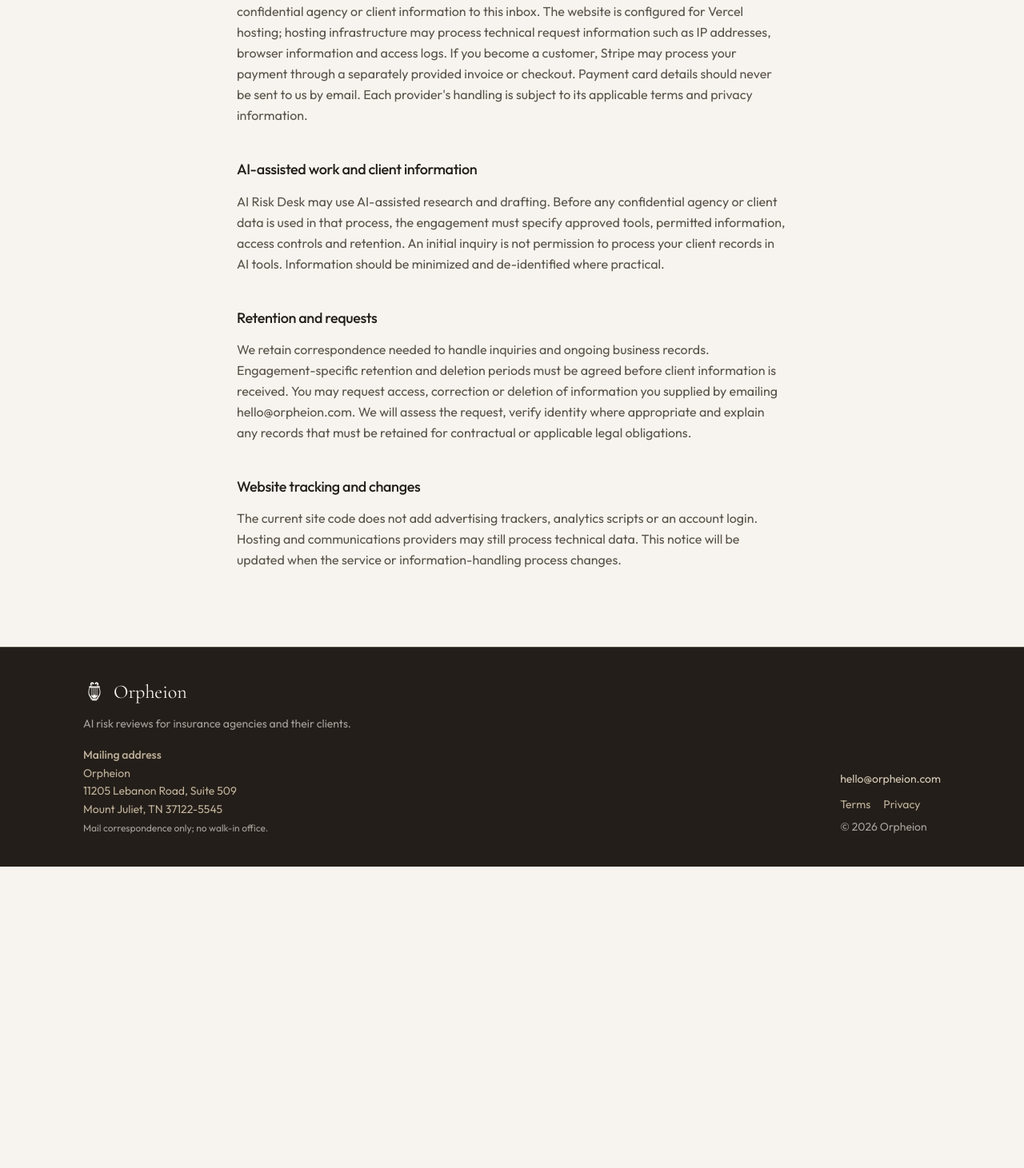
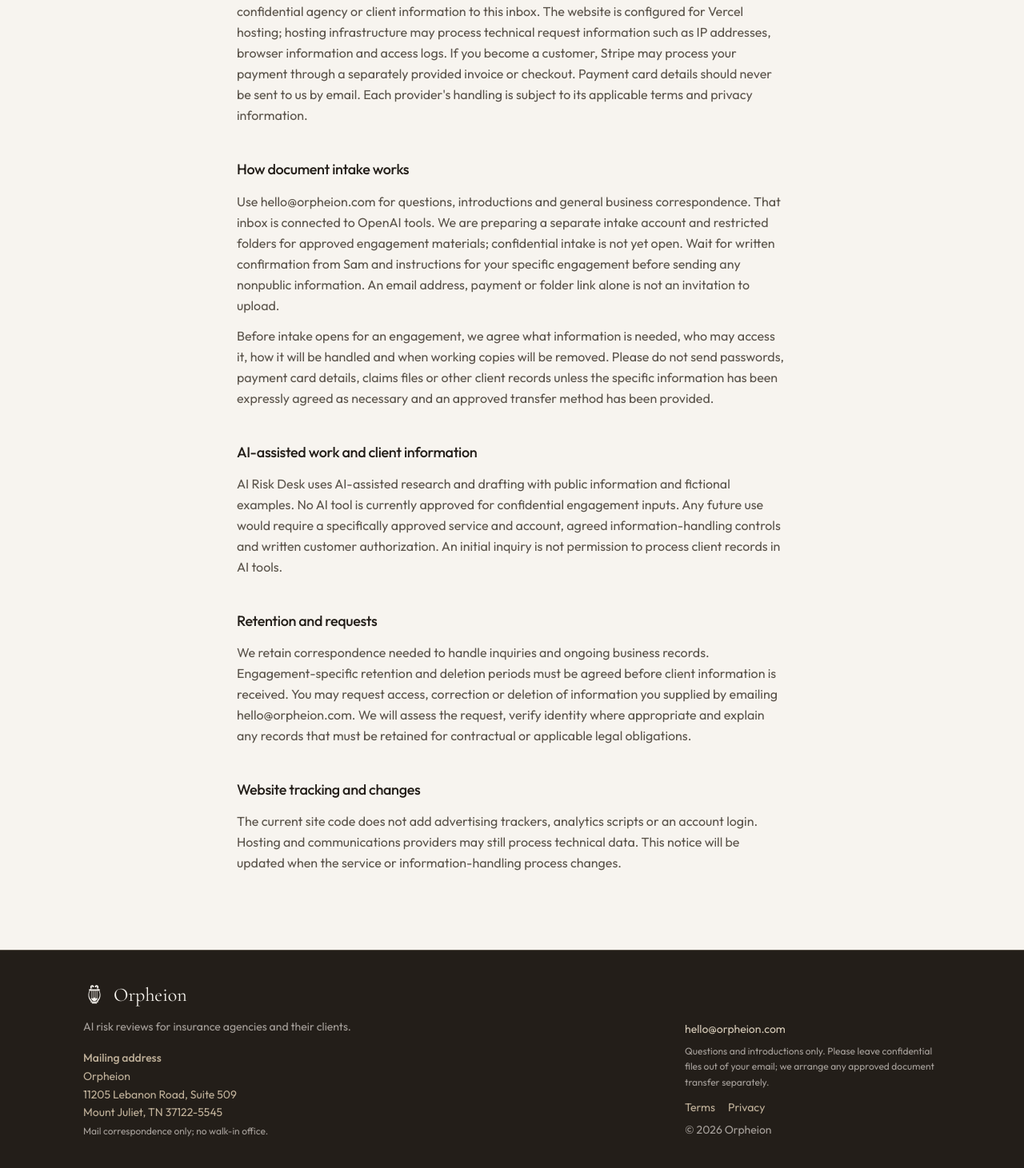
Before and after one commit to Iodine1776/orpheion, a Next.js app: page /privacy in a window 1280 px wide. Shown: the part 877-2338 px from the top of the page at 80% size. Before the commit the page ends 1961 px from the top, so only its background shows below. Built offline with nearby package versions, Linux system fonts and the light colour scheme.

Commit message:
Clarify inquiry email and confidential intake process

```diff
--- a/src/app/page.tsx
+++ b/src/app/page.tsx
@@ -5,6 +5,7 @@ import { SiteFooter } from "@/components/SiteFooter";
 const inquiry = "mailto:hello@orpheion.com?subject=AI%20Risk%20Desk%20questions&body=Hi%20Sam%2C%0A%0AI%27d%20like%20to%20discuss%20whether%20the%20pilot%20fits%20our%20agency.%0AAgency%3A%0AMy%20role%3A%0ATeam%20size%3A%0AOne%20general%20AI%20question%3A%0A%0APlease%20leave%20out%20confidential%20agency%20and%20client%20information.%0A";
 const sample = "/Orpheion-AI-Risk-Desk-sample.pdf";
 const faqs = [
+ ["Where should we send questions or documents?", "Email hello@orpheion.com with questions or a general description of what you need. Keep confidential details and attachments out of that inbox. If we work together, Sam will confirm which materials are needed and provide separate transfer instructions after the intake checks are complete. Confidential intake is currently closed; please wait for that written invitation before sending documents."],
  ["Is this right for our agency?", "The pilot is for one independent commercial insurance team of up to 25 people, using or considering AI. You do not need a finished policy or five participating clients. We confirm your goals, an operations contact and someone authorized to approve staff rules before payment. Insurance-related work requires your licensed producer’s review. If you only need a generic policy template, this service may be more than you need."],
  ["What will we receive, and when?", "Your agency receives an action brief, a draft permitted-use register, a one-page staff guide, three priority actions and two written follow-up reviews. We target the first draft within ten business days after the agreed start and receipt of complete permitted inputs. We confirm the actual deadline before payment; input delays require agreed date changes. The pilot lasts 60 days; follow-up reviews occur around day 30 and at close. One correction round per deliverable is included. This is a service, with no software to install."],
  ["How much work will our team need to do?", "We provide the questions and prepare the drafts. Your operations contact supplies descriptions of up to 10 AI tools and 10 tasks, clarifies missing facts and coordinates approval. Meetings total 105 minutes: a 45-minute kickoff, a 30-minute staff walkthrough and a 30-minute closeout. Gathering answers and checking drafts takes additional time. Written delivery is available by agreement: a kickoff questionnaire and one clarification round, an annotated guide and one consolidated Q&A, and a written closeout and one Q&A. These replace the three meetings; they do not add unlimited email consulting. Optional client reports require client responses and producer review."],
--- a/src/app/privacy/page.tsx
+++ b/src/app/privacy/page.tsx
@@ -1,11 +1,12 @@
 import type { Metadata } from "next";
 import { LegalShell } from "@/components/LegalShell";
 export const metadata: Metadata = {title: "Privacy | Orpheion AI Risk Desk", alternates: {canonical: "/privacy"}};
-export default function Privacy(){return <LegalShell title="Privacy and information handling" updated="September 13, 2026">
+export default function Privacy(){return <LegalShell title="Privacy and information handling" updated="September 17, 2026">
 <section><h2>Contact and scope</h2><p>Contact Orpheion at hello@orpheion.com with privacy questions or requests. This notice describes the website and inquiry process. Processing of agency or insured information for a paid engagement must be agreed separately before transfer.</p></section>
 <section><h2>Website and inquiries</h2><p>This website provides service information and links that open your email application. It does not contain a client-record upload form. If you email us, we receive the name, email address, message and attachments you choose to send. We use inquiry information to respond, discuss fit and maintain the related business correspondence. Please do not include confidential agency or client information, or sensitive personal information in an initial inquiry.</p></section>
 <section><h2>Service providers</h2><p>Business correspondence uses Google Workspace. We have connected OpenAI tools to assist with reviewing inquiries and drafting replies. Confidential intake is currently closed. Do not send confidential agency or client information to this inbox. The website is configured for Vercel hosting; hosting infrastructure may process technical request information such as IP addresses, browser information and access logs. If you become a customer, Stripe may process your payment through a separately provided invoice or checkout. Payment card details should never be sent to us by email. Each provider&apos;s handling is subject to its applicable terms and privacy information.</p></section>
-<section><h2>AI-assisted work and client information</h2><p>AI Risk Desk may use AI-assisted research and drafting. Before any confidential agency or client data is used in that process, the engagement must specify approved tools, permitted information, access controls and retention. An initial inquiry is not permission to process your client records in AI tools. Information should be minimized and de-identified where practical.</p></section>
+<section><h2>How document intake works</h2><p>Use hello@orpheion.com for questions, introductions and general business correspondence. That inbox is connected to OpenAI tools. We are preparing a separate intake account and restricted folders for approved engagement materials; confidential intake is not yet open. Wait for written confirmation from Sam and instructions for your specific engagement before sending any nonpublic information. An email address, payment or folder link alone is not an invitation to upload.</p><p>Before intake opens for an engagement, we agree what information is needed, who may access it, how it will be handled and when working copies will be removed. Please do not send passwords, payment card details, claims files or other client records unless the specific information has been expressly agreed as necessary and an approved transfer method has been provided.</p></section>
+<section><h2>AI-assisted work and client information</h2><p>AI Risk Desk uses AI-assisted research and drafting with public information and fictional examples. No AI tool is currently approved for confidential engagement inputs. Any future use would require a specifically approved service and account, agreed information-handling controls and written customer authorization. An initial inquiry is not permission to process client records in AI tools.</p></section>
 <section><h2>Retention and requests</h2><p>We retain correspondence needed to handle inquiries and ongoing business records. Engagement-specific retention and deletion periods must be agreed before client information is received. You may request access, correction or deletion of information you supplied by emailing hello@orpheion.com. We will assess the request, verify identity where appropriate and explain any records that must be retained for contractual or applicable legal obligations.</p></section>
 <section><h2>Website tracking and changes</h2><p>The current site code does not add advertising trackers, analytics scripts or an account login. Hosting and communications providers may still process technical data. This notice will be updated when the service or information-handling process changes.</p></section>
 </LegalShell>}
--- a/src/components/SiteFooter.tsx
+++ b/src/components/SiteFooter.tsx
@@ -32,6 +32,7 @@ export function SiteFooter() {
           >
             hello@orpheion.com
           </a>
+          <p className="mt-2 max-w-xs text-xs leading-relaxed">Questions and introductions only. Please leave confidential files out of your email; we arrange any approved document transfer separately.</p>
           <p className="mt-3 flex flex-wrap gap-x-4 gap-y-2">
             <a
               href="/terms"
```
